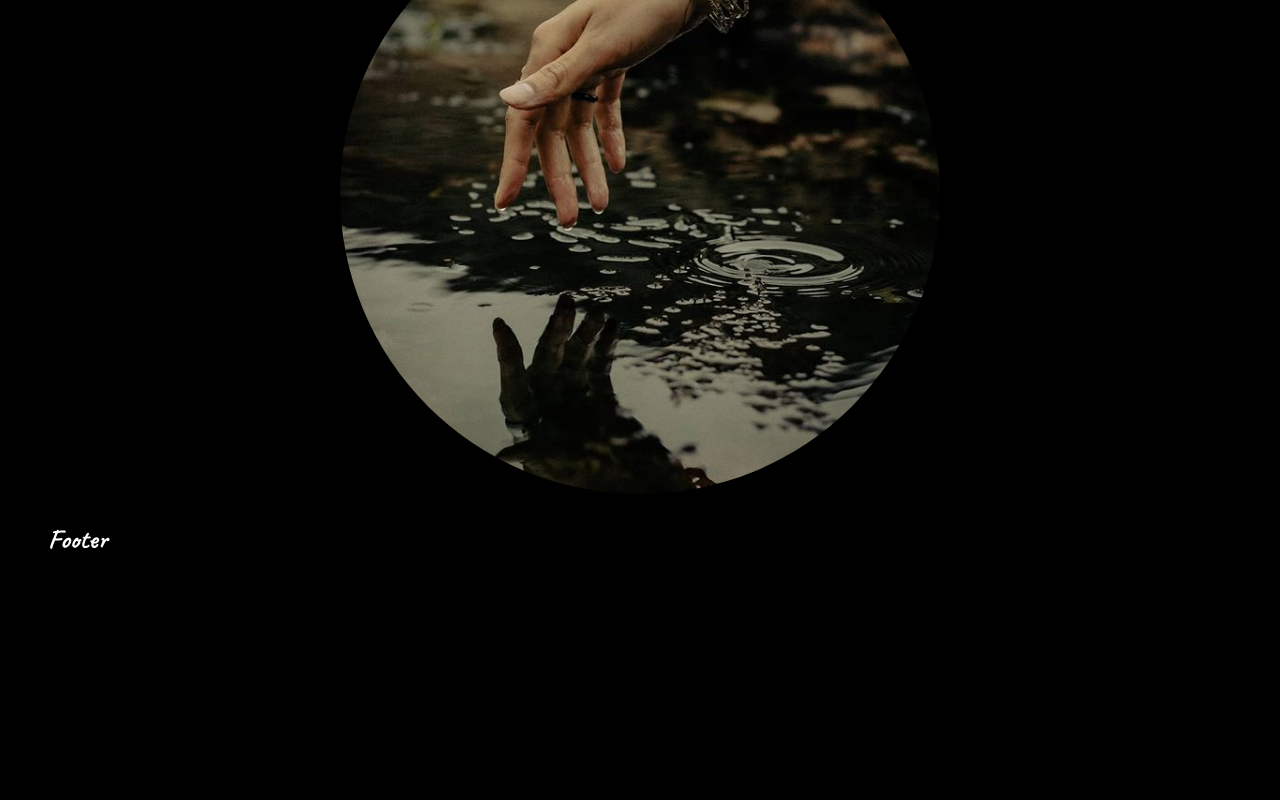
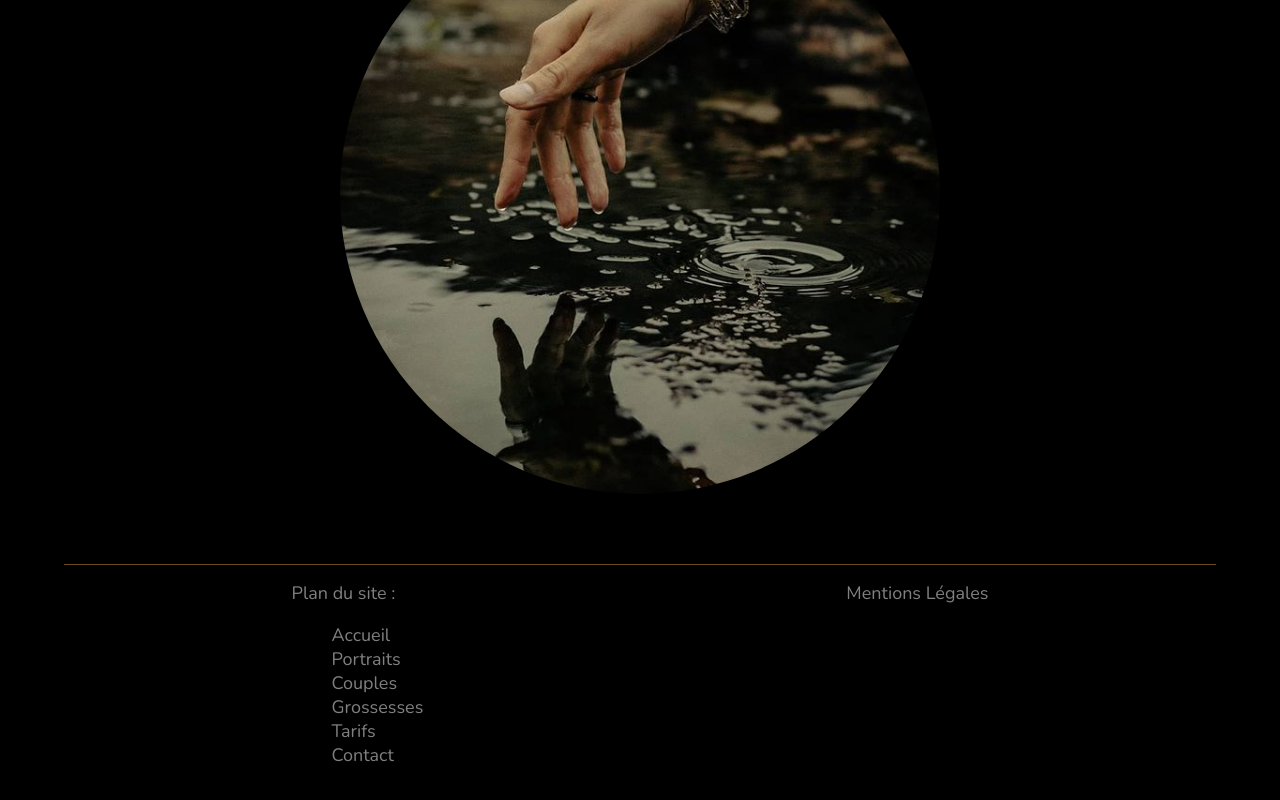
Before and after one commit to danidji/dtc_phography, a Next.js app: page / in a window 1280 px wide. Shown: the part 1883-2683 px from the top of the page. Before the commit the page ends 2439 px from the top, so only its background shows below. Built offline with nearby package versions, Linux system fonts and the light colour scheme.

Commit message:
feat - complete footer information

```diff
--- a/src/components/Footer.tsx
+++ b/src/components/Footer.tsx
@@ -1,11 +1,53 @@
 import React, { FC } from 'react'
+import Link from 'next/link';
+import styled from 'styled-components';
+
+import { navBarItems } from '../constants';
+import { NavbarItemsType, ThemePropsType } from '../interfaces';
+import { useThemeContext } from '../state/theme.context';
 
 const Footer: FC = (): JSX.Element => {
+  const { color } = useThemeContext()
+
+
+  const renderNavLink = (items: NavbarItemsType[]): JSX.Element[] => {
+    return items.map((item: NavbarItemsType) => (
+      <StyledLi key={item.id}>
+        <Link href={item.href} passHref>
+          <div>{item.title}</div>
+        </Link>
+      </StyledLi>
+    ))
+  }
   return (
-    <>
-      <h2>Footer</h2>
-    </>
+    <FooterWrapper className="footer_wrapper" borderColor={color.primary}>
+      <div className="sitemap_wrapper">
+
+        <div>Plan du site :</div>
+        <StyledUl>
+          {renderNavLink(navBarItems)}
+        </StyledUl>
+      </div>
+      <div>Mentions Légales</div>
+
+    </FooterWrapper>
   )
 }
 
 export default Footer;
+
+const FooterWrapper = styled.div<ThemePropsType>`
+  height: 15rem ;
+  border-top: 1px solid ${p => p.borderColor} ;
+  opacity:.5 ;
+  margin: 4rem 1rem ;
+  padding: 1rem ;
+  display: flex;
+  justify-content: space-around ;
+`
+const StyledUl = styled.ul`
+  list-style:none ;
+`
+const StyledLi = styled.li`
+  cursor: pointer ;
+`
```
